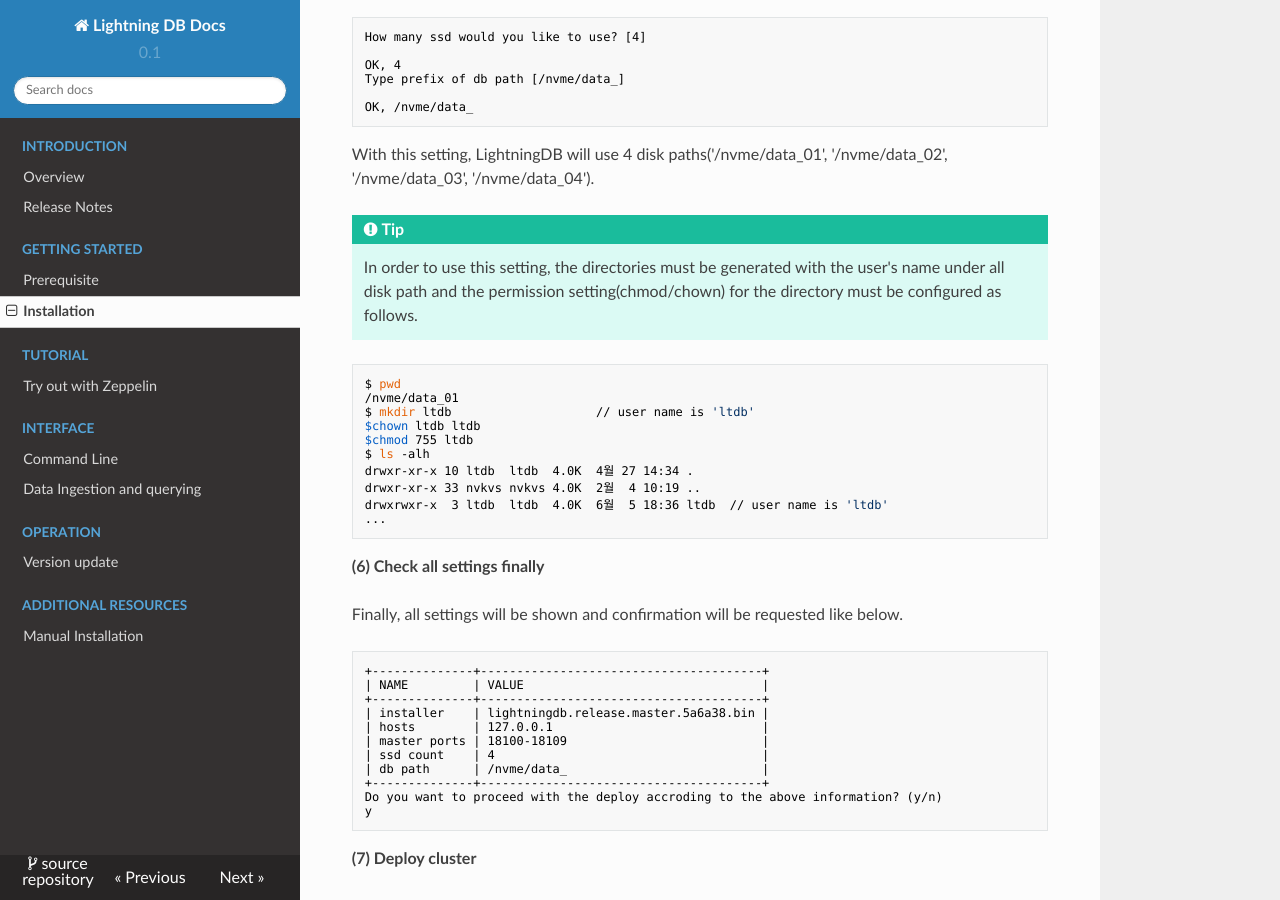
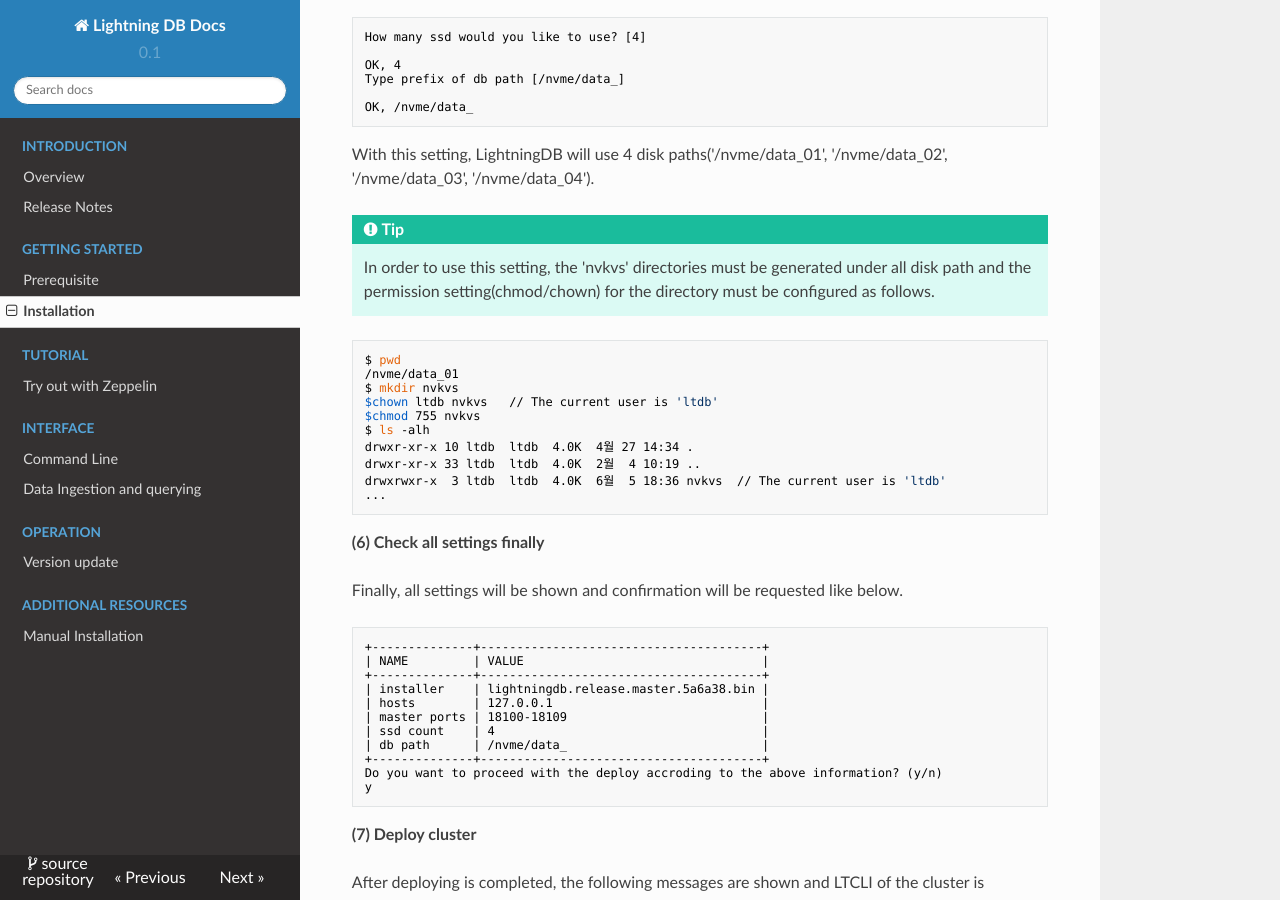
Before and after one commit to mnms/docs, an MkDocs documentation site: the page built from docs/install-ltcli.md, in a window 1280 px wide and 900 px high, scrolled down 3362 px. Built offline with MkDocs 1.6.1, drawn with Linux system fonts in a browser that asks for light colours; nearby versions of some CDN libraries.

Commit message:
Modify the path for aof, rdb, db files

````diff
--- a/docs/install-ltcli.md
+++ b/docs/install-ltcli.md
@@ -180,18 +180,18 @@
 With this setting, LightningDB will use 4 disk paths('/nvme/data_01', '/nvme/data_02', '/nvme/data_03', '/nvme/data_04').
 
 !!! Tip
-    In order to use this setting, the directories must be generated with the user's name under all disk path and the permission setting(chmod/chown) for the directory must be configured as follows.
+    In order to use this setting, the 'nvkvs' directories must be generated under all disk path and the permission setting(chmod/chown) for the directory must be configured as follows.
 
 ``` bash
 $ pwd
 /nvme/data_01
-$ mkdir ltdb                    // user name is 'ltdb'
-$chown ltdb ltdb
-$chmod 755 ltdb
+$ mkdir nvkvs
+$chown ltdb nvkvs   // The current user is 'ltdb'
+$chmod 755 nvkvs
 $ ls -alh
 drwxr-xr-x 10 ltdb  ltdb  4.0K  4월 27 14:34 .
-drwxr-xr-x 33 nvkvs nvkvs 4.0K  2월  4 10:19 ..
-drwxrwxr-x  3 ltdb  ltdb  4.0K  6월  5 18:36 ltdb  // user name is 'ltdb'
+drwxr-xr-x 33 ltdb  ltdb  4.0K  2월  4 10:19 ..
+drwxrwxr-x  3 ltdb  ltdb  4.0K  6월  5 18:36 nvkvs  // The current user is 'ltdb'
 ...
 ```
 
````
